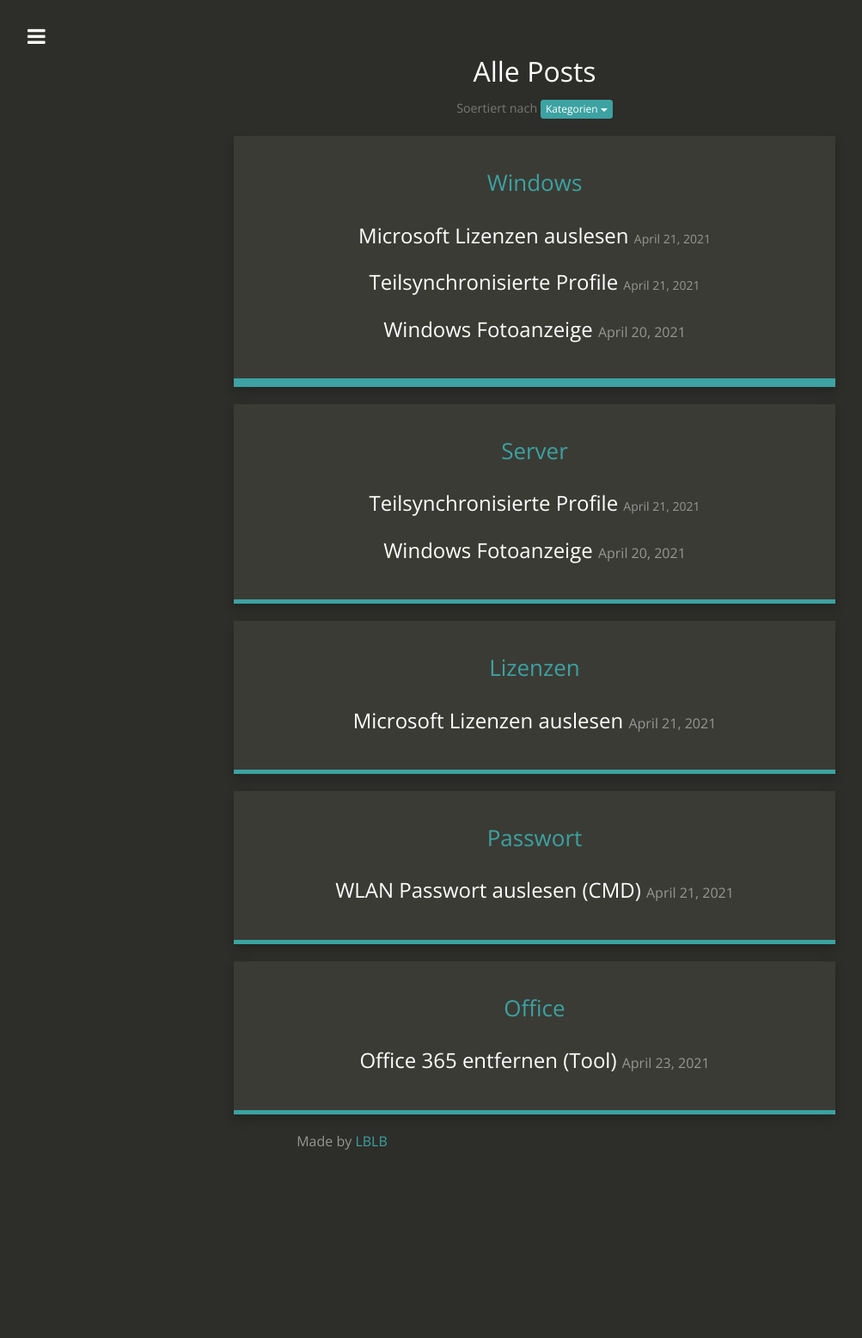
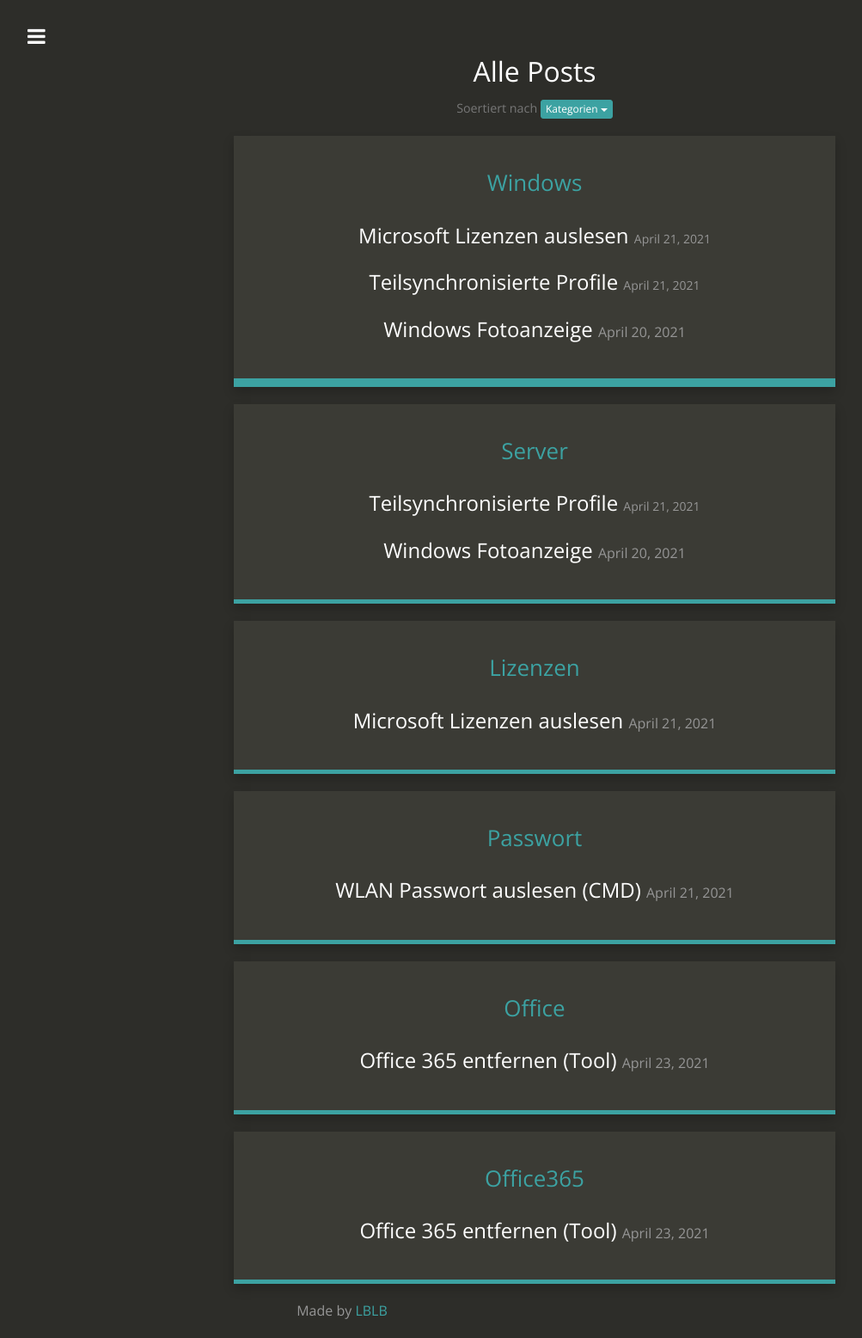
Before and after one commit to eski1337/lblb-it-ffd00, a Jekyll site: the page built from posts-by-categories.html, in a window 1280 px wide. Shown: the whole page at 86% size, without its empty margins (18-1021 px from the left). Built offline with Jekyll 4.4.1, drawn with Linux system fonts in a browser that asks for light colours; nearby versions of some CDN libraries; before the commit the page ends 1358 px from its top, so only the background shows below that.

Commit message:
2021-23-04-Office365_uninstall.md: changed

```diff
--- a/_posts/2021-23-04-Office365_uninstall.md
+++ b/_posts/2021-23-04-Office365_uninstall.md
@@ -6,6 +6,7 @@ author: eski
 summary: Wie man Office 365 komplett entfernt
 categories:
     - Office
+    - Office365
 
 thumbnail:  cogs
 tags:
```
